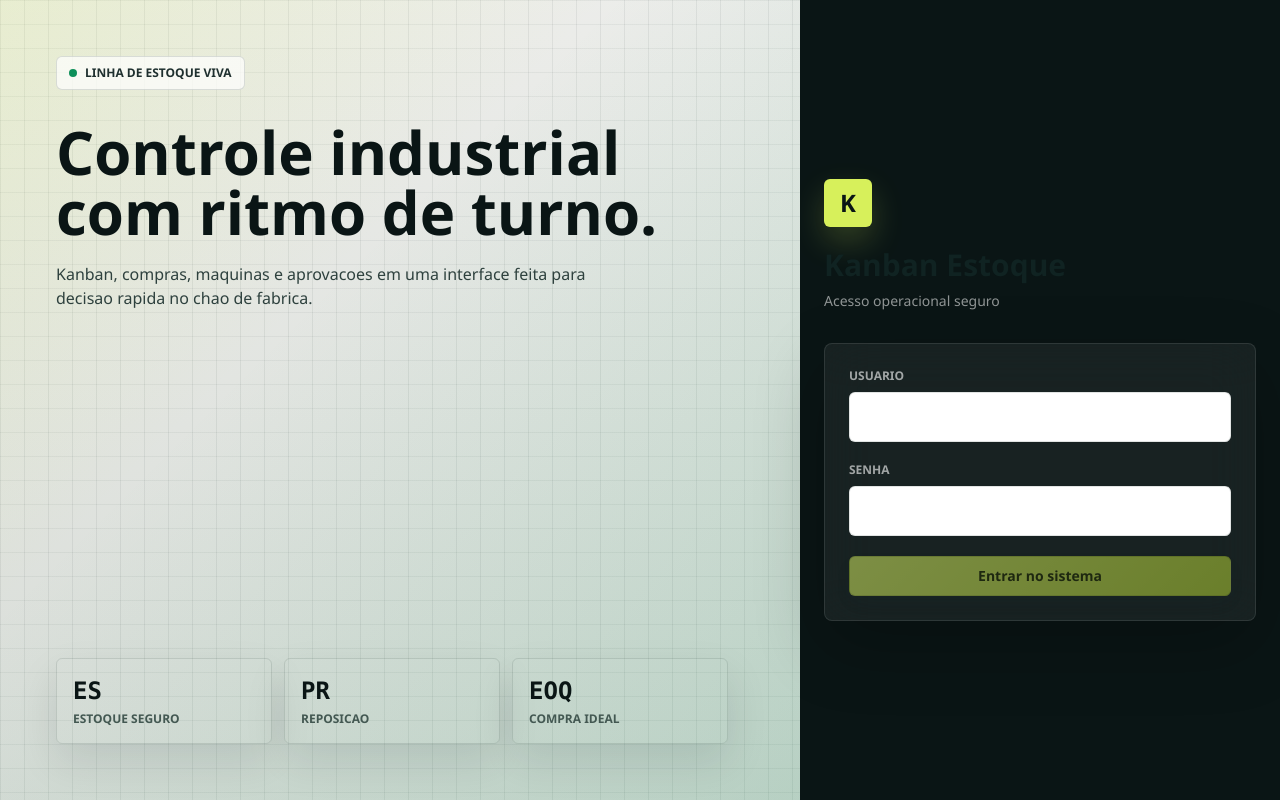
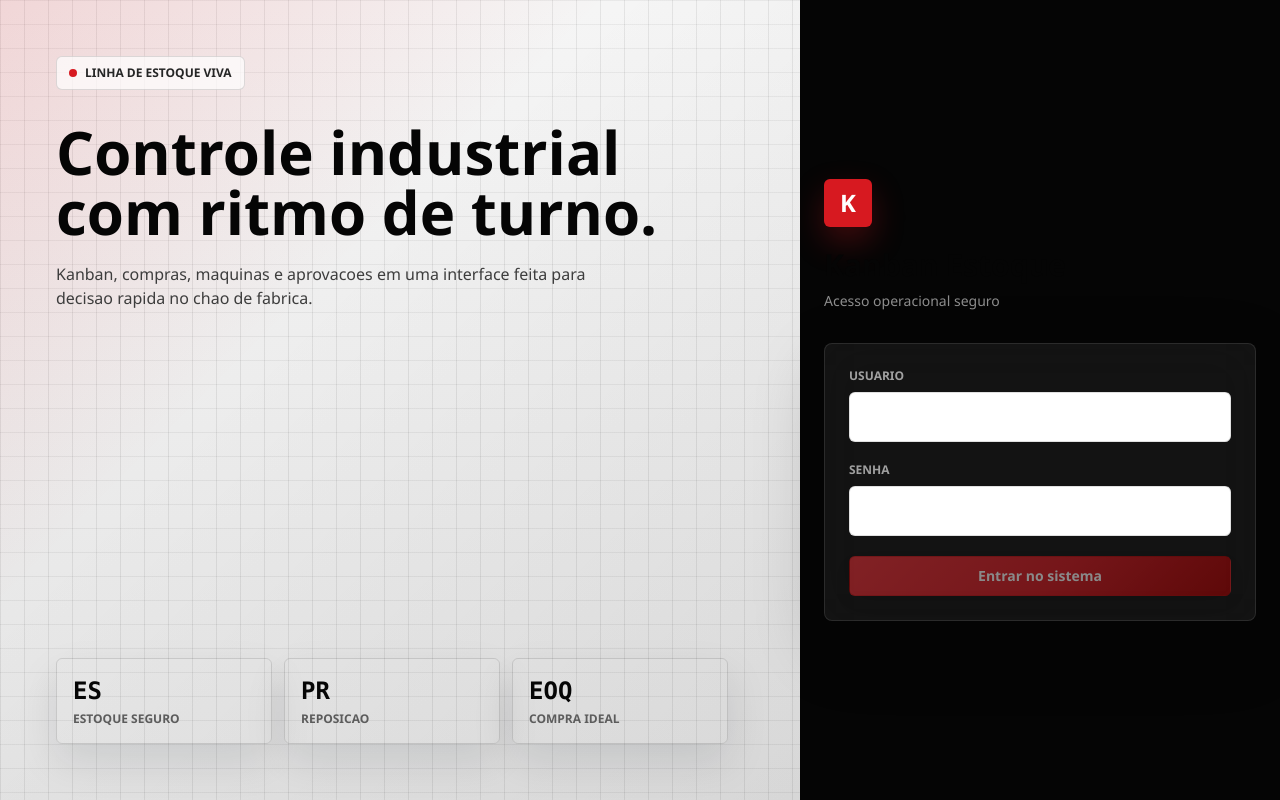
Before and after one commit to RikThaylon/kanban-estoque, a React (Vite) app in the folder frontend/: page /login in a window 1280 px wide. Built offline with nearby package versions, Linux system fonts and the light colour scheme; no server answers.

Commit message:
style: tune frontend contrast palette

```diff
--- a/frontend/src/components/kanban/FormulaCard.jsx
+++ b/frontend/src/components/kanban/FormulaCard.jsx
@@ -5,7 +5,7 @@ const FormulaCard = ({ title, value, formula, tooltip }) => {
     <div className="card p-4 transition-all relative group hover:border-steel-400">
       <h3 className="text-xs font-bold uppercase text-steel-500 mb-1">{title}</h3>
       <div className="text-2xl font-black text-steel-950 mb-2">{value}</div>
-      <div className="bg-steel-900 text-accent p-2 rounded-md text-xs font-mono overflow-x-auto border border-steel-700/20">
+      <div className="bg-steel-900 text-white p-2 rounded-md text-xs font-mono overflow-x-auto border border-accent/35">
         {formula}
       </div>
 
--- a/frontend/src/index.css
+++ b/frontend/src/index.css
@@ -3,23 +3,23 @@
 @tailwind utilities;
 
 :root {
-  --app-bg: #eef2ec;
-  --app-bg-2: #f7f8f5;
-  --panel: rgba(255, 255, 252, 0.92);
+  --app-bg: #ffffff;
+  --app-bg-2: #f5f5f5;
+  --panel: rgba(255, 255, 255, 0.94);
   --panel-strong: #ffffff;
-  --line: rgba(46, 65, 62, 0.14);
-  --line-strong: rgba(46, 65, 62, 0.24);
-  --ink: #102322;
-  --muted: #5d716b;
-  --muted-2: #8a9b94;
-  --accent: #d7f05b;
-  --accent-ink: #263000;
-  --signal: #0d8f59;
-  --warning: #c57b13;
-  --danger: #c73535;
-  --focus: rgba(45, 108, 223, 0.28);
-  --panel-shadow: 0 18px 42px rgba(7, 24, 32, 0.10);
-  --control-shadow: 0 8px 18px rgba(7, 24, 32, 0.08);
+  --line: rgba(5, 5, 5, 0.12);
+  --line-strong: rgba(5, 5, 5, 0.22);
+  --ink: #050505;
+  --muted: #555555;
+  --muted-2: #858585;
+  --accent: #d71920;
+  --accent-ink: #ffffff;
+  --signal: #087a4a;
+  --warning: #b86c0c;
+  --danger: #d71920;
+  --focus: rgba(215, 25, 32, 0.26);
+  --panel-shadow: 0 18px 42px rgba(5, 5, 5, 0.11);
+  --control-shadow: 0 8px 18px rgba(5, 5, 5, 0.10);
 }
 
 @layer base {
@@ -39,9 +39,9 @@
     min-height: 100dvh;
     overscroll-behavior-y: none;
     background:
-      linear-gradient(90deg, rgba(20, 35, 34, 0.045) 1px, transparent 1px),
-      linear-gradient(180deg, rgba(20, 35, 34, 0.035) 1px, transparent 1px),
-      linear-gradient(135deg, var(--app-bg-2) 0%, var(--app-bg) 45%, #e6ede7 100%);
+      linear-gradient(90deg, rgba(5, 5, 5, 0.035) 1px, transparent 1px),
+      linear-gradient(180deg, rgba(5, 5, 5, 0.028) 1px, transparent 1px),
+      linear-gradient(135deg, var(--app-bg-2) 0%, var(--app-bg) 48%, #eeeeee 100%);
     background-size: 44px 44px, 44px 44px, 100% 100%;
     letter-spacing: 0;
   }
@@ -84,7 +84,7 @@
   }
 
   ::selection {
-    background: rgba(215, 240, 91, 0.55);
+    background: rgba(215, 25, 32, 0.22);
     color: var(--ink);
   }
 }
@@ -100,8 +100,8 @@
 
   .btn-primary {
     color: var(--accent-ink);
-    background: linear-gradient(135deg, #e2fb68 0%, #bddc35 100%);
-    border: 1px solid rgba(75, 91, 0, 0.22);
+    background: linear-gradient(135deg, #ef3037 0%, #d71920 54%, #a90000 100%);
+    border: 1px solid rgba(169, 0, 0, 0.34);
   }
 
   .btn-primary:hover {
@@ -111,32 +111,32 @@
 
   .btn-secondary {
     color: var(--ink);
-    background: linear-gradient(180deg, rgba(255, 255, 252, 0.96), rgba(241, 245, 240, 0.92));
+    background: linear-gradient(180deg, #ffffff, #f5f5f5);
     border: 1px solid var(--line-strong);
   }
 
   .btn-secondary:hover {
-    border-color: rgba(46, 65, 62, 0.36);
+    border-color: rgba(5, 5, 5, 0.36);
     background: #ffffff;
   }
 
   .btn-success {
     @apply text-white;
-    background: linear-gradient(135deg, #0d8f59, #156f4b);
-    border: 1px solid rgba(13, 143, 89, 0.32);
+    background: linear-gradient(135deg, #262626, #050505);
+    border: 1px solid rgba(215, 25, 32, 0.38);
   }
 
   .btn-danger {
     @apply text-white;
-    background: linear-gradient(135deg, #d84a4a, #a82727);
-    border: 1px solid rgba(199, 53, 53, 0.28);
+    background: linear-gradient(135deg, #ef3037, #b80000);
+    border: 1px solid rgba(215, 25, 32, 0.32);
   }
 
   .card {
     border-radius: 8px;
     border: 1px solid var(--line);
     background:
-      linear-gradient(180deg, rgba(255, 255, 252, 0.96), rgba(250, 251, 248, 0.92));
+      linear-gradient(180deg, rgba(255, 255, 255, 0.98), rgba(247, 247, 247, 0.94));
     box-shadow: var(--panel-shadow);
     backdrop-filter: blur(16px);
   }
@@ -147,7 +147,7 @@
     min-height: 42px;
     color: var(--ink);
     border: 1px solid var(--line-strong);
-    background: rgba(255, 255, 252, 0.88);
+    background: rgba(255, 255, 255, 0.92);
     box-shadow: inset 0 1px 0 rgba(255, 255, 255, 0.76);
   }
 
@@ -158,9 +158,9 @@
 
   .input-field:focus,
   .input:focus {
-    border-color: rgba(45, 108, 223, 0.52);
+    border-color: rgba(215, 25, 32, 0.62);
     background: #ffffff;
-    box-shadow: 0 0 0 4px rgba(45, 108, 223, 0.10), inset 0 1px 0 rgba(255, 255, 255, 0.9);
+    box-shadow: 0 0 0 4px rgba(215, 25, 32, 0.10), inset 0 1px 0 rgba(255, 255, 255, 0.9);
     outline: none;
   }
 
@@ -182,18 +182,18 @@
     border-radius: 8px;
     border: 1px solid var(--line);
     background:
-      linear-gradient(135deg, rgba(255, 255, 252, 0.96), rgba(239, 245, 238, 0.90));
+      linear-gradient(135deg, rgba(255, 255, 255, 0.98), rgba(247, 247, 247, 0.92));
     box-shadow: var(--panel-shadow);
   }
 
   .modal-panel {
     border-radius: 8px;
     background: var(--panel-strong);
-    box-shadow: 0 28px 80px rgba(7, 24, 32, 0.28);
+    box-shadow: 0 28px 80px rgba(5, 5, 5, 0.28);
   }
 
   .card table thead {
-    background: rgba(232, 238, 231, 0.72);
+    background: rgba(245, 245, 245, 0.92);
   }
 
   .card table th {
@@ -206,16 +206,16 @@
   }
 
   .card table tbody tr:hover {
-    background: rgba(215, 240, 91, 0.08);
+    background: rgba(215, 25, 32, 0.06);
   }
 }
 
 @layer utilities {
   .industrial-surface {
     background:
-      linear-gradient(90deg, rgba(46, 65, 62, 0.08) 1px, transparent 1px),
-      linear-gradient(180deg, rgba(46, 65, 62, 0.06) 1px, transparent 1px),
-      linear-gradient(180deg, rgba(255, 255, 252, 0.92), rgba(244, 248, 242, 0.88));
+      linear-gradient(90deg, rgba(5, 5, 5, 0.075) 1px, transparent 1px),
+      linear-gradient(180deg, rgba(5, 5, 5, 0.055) 1px, transparent 1px),
+      linear-gradient(180deg, rgba(255, 255, 255, 0.96), rgba(247, 247, 247, 0.92));
     background-size: 24px 24px, 24px 24px, 100% 100%;
   }
 
@@ -233,17 +233,17 @@
   }
 
   .card {
-    box-shadow: 0 10px 26px rgba(7, 24, 32, 0.08);
+    box-shadow: 0 10px 26px rgba(5, 5, 5, 0.08);
   }
 }
 
 ::-webkit-scrollbar { width: 7px; height: 7px; }
 ::-webkit-scrollbar-track { background: transparent; }
 ::-webkit-scrollbar-thumb {
-  background: rgba(46, 65, 62, 0.22);
+  background: rgba(215, 25, 32, 0.38);
   border-radius: 999px;
 }
-::-webkit-scrollbar-thumb:hover { background: rgba(46, 65, 62, 0.38); }
+::-webkit-scrollbar-thumb:hover { background: rgba(215, 25, 32, 0.58); }
 
 @keyframes fadeIn {
   from { opacity: 0; transform: translateY(8px); }
--- a/frontend/src/pages/Login.jsx
+++ b/frontend/src/pages/Login.jsx
@@ -22,11 +22,11 @@ const Login = () => {
   return (
     <div className="min-h-dvh grid lg:grid-cols-[1fr_480px] bg-steel-900 text-white overflow-hidden">
       <section className="hidden lg:flex relative p-10 xl:p-14 industrial-surface text-steel-900 overflow-hidden">
-        <div className="absolute inset-0 bg-[linear-gradient(135deg,rgba(215,240,91,0.18),transparent_38%,rgba(13,143,89,0.16))]" />
+        <div className="absolute inset-0 bg-[linear-gradient(135deg,rgba(215,25,32,0.14),transparent_38%,rgba(5,5,5,0.06))]" />
         <div className="relative z-10 flex flex-col justify-between w-full">
           <div>
             <div className="inline-flex items-center gap-2 rounded-md border border-steel-700/15 bg-white/70 px-3 py-2 text-xs font-bold uppercase text-steel-700">
-              <span className="h-2 w-2 rounded-full bg-signal-green" />
+              <span className="h-2 w-2 rounded-full bg-accent" />
               Linha de estoque viva
             </div>
             <h1 className="mt-8 max-w-2xl font-display text-5xl xl:text-6xl font-black leading-[1.02] text-steel-900">
@@ -55,7 +55,7 @@ const Login = () => {
       <main className="flex min-h-dvh items-center justify-center px-4 py-8 sm:px-6">
         <div className="w-full max-w-md animate-fade-in">
           <div className="mb-8 text-center lg:text-left">
-            <div className="mx-auto lg:mx-0 w-12 h-12 rounded-md bg-accent flex items-center justify-center text-steel-900 font-display font-black text-2xl shadow-[0_14px_32px_rgba(215,240,91,0.20)]">
+            <div className="mx-auto lg:mx-0 w-12 h-12 rounded-md bg-accent flex items-center justify-center text-white font-display font-black text-2xl shadow-[0_14px_32px_rgba(215,25,32,0.28)]">
               K
             </div>
             <h2 className="mt-5 font-display text-3xl font-black text-white">Kanban Estoque</h2>
--- a/frontend/tailwind.config.js
+++ b/frontend/tailwind.config.js
@@ -4,12 +4,12 @@ export default {
   theme: {
     extend: {
       colors: {
-        navy: { 50: '#EEF3F6', 100: '#D9E4EA', 200: '#B6C9D3', 300: '#8BA8B6', 400: '#5D7F8E', 500: '#365E6E', 600: '#254B5A', 700: '#173746', 800: '#0E2733', 900: '#071820' },
+        navy: { 50: '#F7F7F7', 100: '#E8E8E8', 200: '#CFCFCF', 300: '#AFAFAF', 400: '#808080', 500: '#5C5C5C', 600: '#3D3D3D', 700: '#262626', 800: '#161616', 900: '#050505' },
         kanban: { verde: '#157A4E', 'verde-light': '#DDF8E8', amarelo: '#C07714', 'amarelo-light': '#FFF1C9', vermelho: '#C73333', 'vermelho-light': '#FFE1E1' },
-        surface: { 50: '#F3F5F2', 100: '#E7ECE7', 200: '#CED9D3', 300: '#AEBDB7' },
-        steel: { 50: '#F7F8F5', 100: '#E9EEE8', 200: '#D4DDD6', 300: '#AAB9B2', 400: '#72857D', 500: '#435852', 600: '#2E413E', 700: '#1F302F', 800: '#142322', 900: '#0A1515' },
-        signal: { blue: '#2D6CDF', cyan: '#1A8A9E', green: '#0D8F59', amber: '#C57B13', red: '#C73535' },
-        accent: '#D7F05B',
+        surface: { 50: '#FFFFFF', 100: '#F4F4F4', 200: '#E1E1E1', 300: '#C7C7C7' },
+        steel: { 50: '#FFFFFF', 100: '#F4F4F4', 200: '#E1E1E1', 300: '#C7C7C7', 400: '#8A8A8A', 500: '#5C5C5C', 600: '#3D3D3D', 700: '#262626', 800: '#161616', 900: '#050505' },
+        signal: { blue: '#265ECF', cyan: '#177A8C', green: '#087A4A', amber: '#B86C0C', red: '#D71920' },
+        accent: '#D71920',
       },
       fontFamily: {
         sans: ['Aptos', 'Bahnschrift', 'Segoe UI', 'system-ui', 'sans-serif'],
```
Also changed, not shown: frontend/src/components/charts/ConsumptionChart.jsx (+7 -7 lines), frontend/src/components/kanban/KanbanSawtoothChart.jsx (+5 -5 lines), frontend/src/components/layout/Sidebar.jsx (+4 -4 lines).
